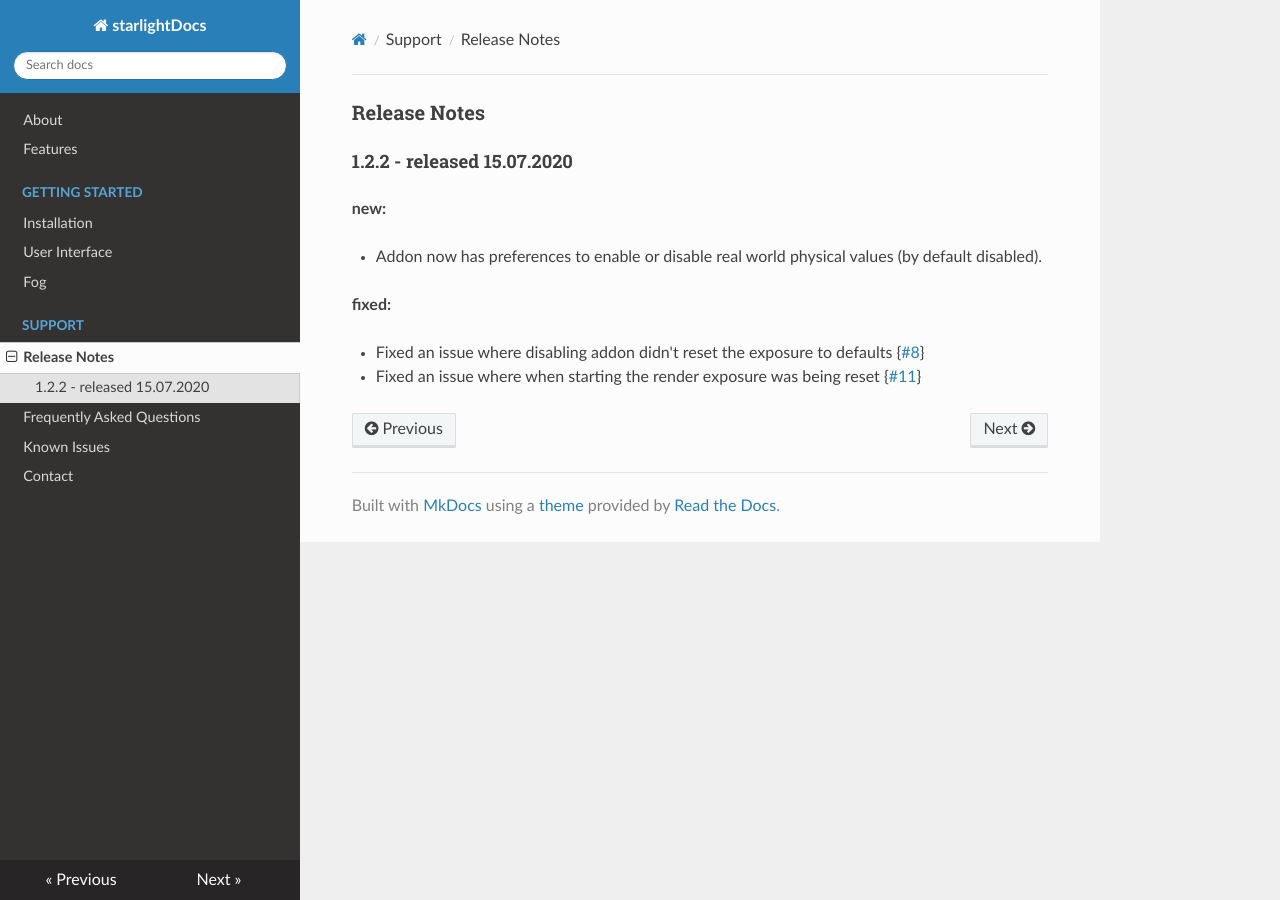
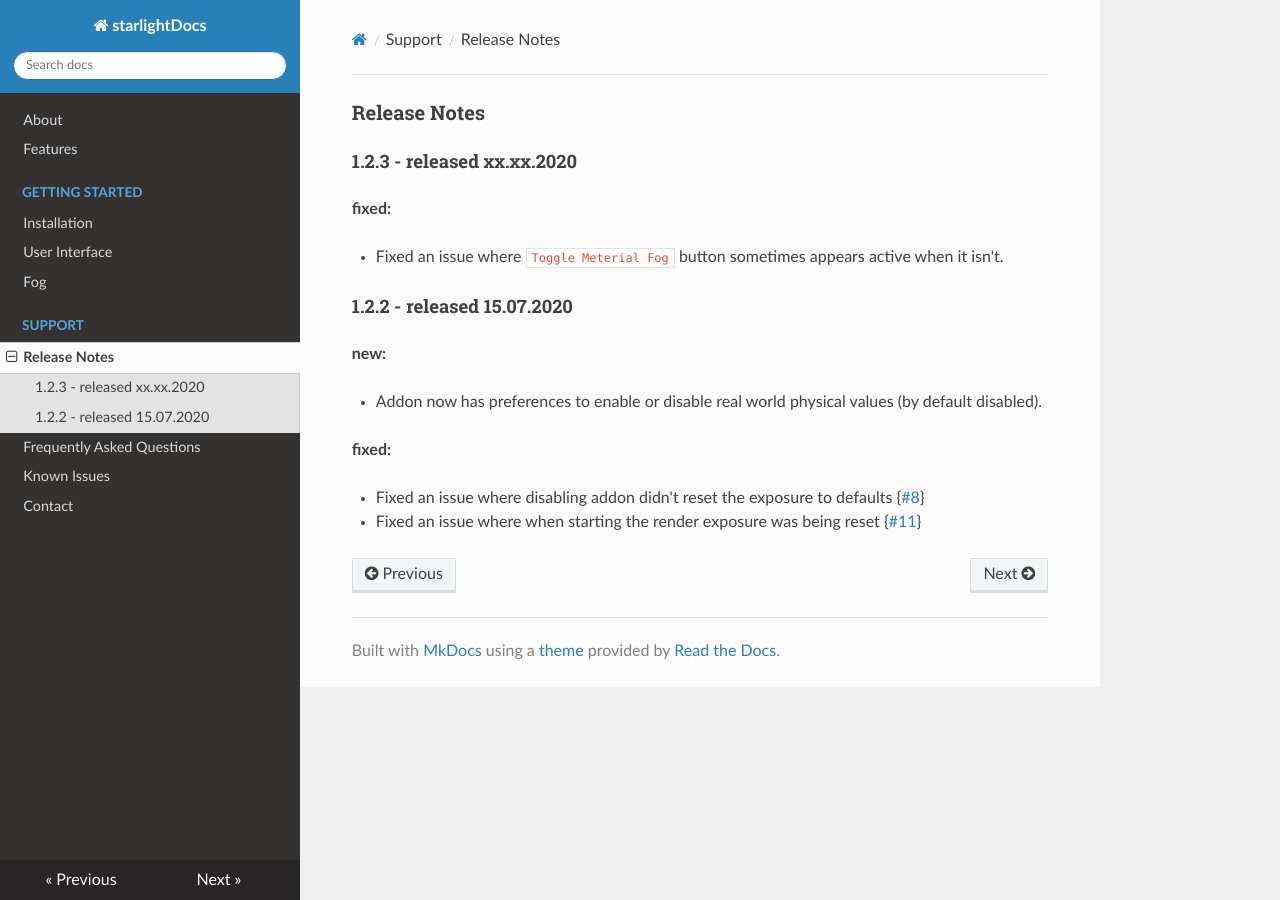
Before and after one commit to karlisup/physical-starlight-and-atmosphere-docs, an MkDocs documentation site: the page built from docs/release-notes.md, in a window 1280 px wide. Built offline with MkDocs 1.6.1, drawn with Linux system fonts in a browser that asks for light colours; nearby versions of some CDN libraries; old or Windows-style settings are respelled for this version of MkDocs.

Commit message:
Fix toggle button issue

```diff
--- a/docs/release-notes.md
+++ b/docs/release-notes.md
@@ -1,4 +1,10 @@
 ### Release Notes
+
+#### 1.2.3 - released xx.xx.2020
+
+**fixed:**
+
+- Fixed an issue where `Toggle Meterial Fog` button sometimes appears active when it isn't.
 
 #### 1.2.2 - released 15.07.2020
 
```
